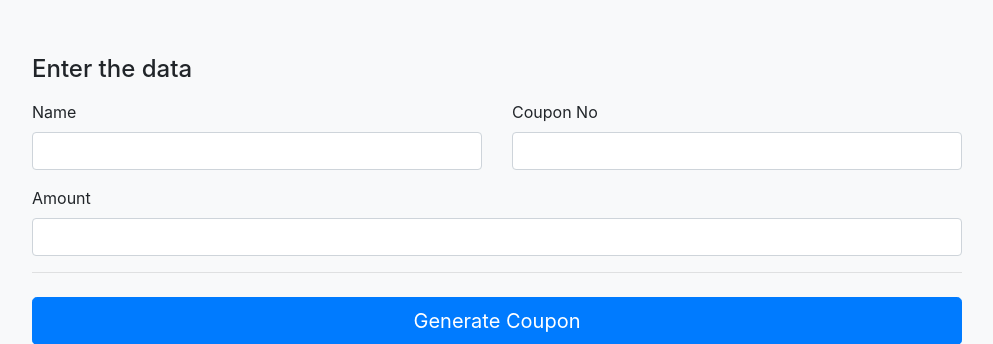
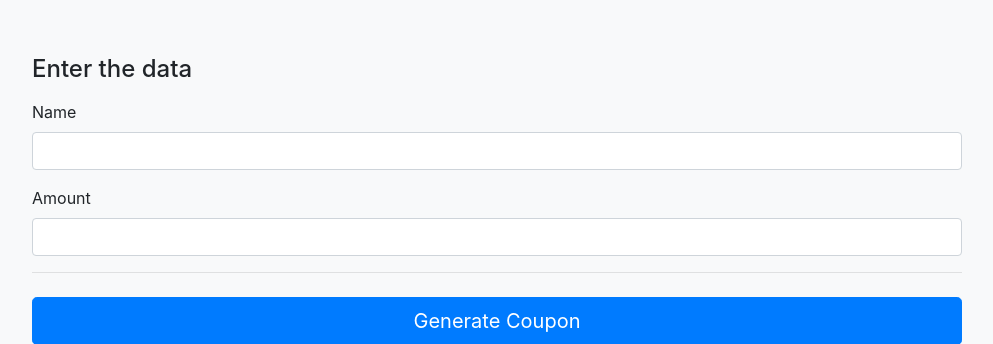
Before and after one commit to thetronjohnson/takshak-coupon, a Django app: page /dashboard/ in a window 1280 px wide. Shown: the part 308-652 px from the top of the page, without its empty margins (143-1136 px from the left). Run offline with Django 3.2, Linux system fonts and the light colour scheme; the visitor is signed in with stand-in values (Sample User, id 1); parts of the project's set-up code (start-up, migrations or seed data) failed here and were passed over; some libraries are stand-ins or nearby versions.

Commit message:
auto coupon

```diff
--- a/coupons/models.py
+++ b/coupons/models.py
@@ -4,7 +4,7 @@ from django.db import models
 class Data(models.Model):
 	created_by = models.CharField(max_length=90)
 	generated_for = models.CharField(max_length=100)
-	coupon_no = models.CharField(max_length=100)
+	coupon_no = models.AutoField()
 	amount = models.CharField(max_length=100)
 
 	def __repr__(self):
--- a/coupons/views.py
+++ b/coupons/views.py
@@ -2,7 +2,7 @@ from django.shortcuts import render, HttpResponse, redirect
 from django.contrib.auth import login, authenticate, logout
 from django.contrib.auth.decorators import login_required
 from django.conf import settings
-from .models import Data
+from .models import Data, Counter
 import qrcode
 from PIL import Image,ImageFont,ImageDraw
 
@@ -25,7 +25,7 @@ def generate_coupon(name,no,amount):
 	draw.text((1843,780), amount + "/-",font=font2,fill =(0, 0, 0))
 
 
-	qr_code = qrcode.make(f"Thank You for contributing Rs.{amount} for Takshak")
+	qr_code = qrcode.make(f"Thank You {name}, for contributing Rs.{amount} for Takshak")
 
 	source.paste(qr_code,(900,650))
 	source.save(path)
@@ -37,17 +37,18 @@ def generate_coupon(name,no,amount):
 def dashboard(request):
 	if request.method == 'POST':
 		name = request.POST['name']
-		number = request.POST['number']
 		amount = request.POST['amount']
-		path, name = generate_coupon(name, number, amount)
+
 
 		data = Data()
 		data.created_by = request.user.username
 		data.generated_for = name
-		data.coupon_no = number
 		data.amount = amount
 		data.save()
 
+		number = "TF00" + str(data.coupon_no)
+
+		path, name = generate_coupon(name, number, amount)
 		return render(request, 'dashboard.html',{'path':path, 'name':name})
 
 	return render(request, 'dashboard.html')
--- a/templates/dashboard.html
+++ b/templates/dashboard.html
@@ -50,18 +50,11 @@
           <form class="needs-validation" novalidate method="POST">
           	{% csrf_token %}
             <div class="row">
-              <div class="col-md-6 mb-3">
+              <div class="col-md-12 mb-3">
                 <label for="firstName">Name</label>
                 <input type="text" class="form-control" id="firstName" placeholder="" value="" required name="name">
                 <div class="invalid-feedback">
                   Valid name is required.
-                </div>
-              </div>
-              <div class="col-md-6 mb-3">
-                <label for="lastName">Coupon No</label>
-                <input type="text" class="form-control" id="lastName" placeholder="" value="" required name="number">
-                <div class="invalid-feedback">
-                  Valid coupon number is required.
                 </div>
               </div>
             </div>
```
